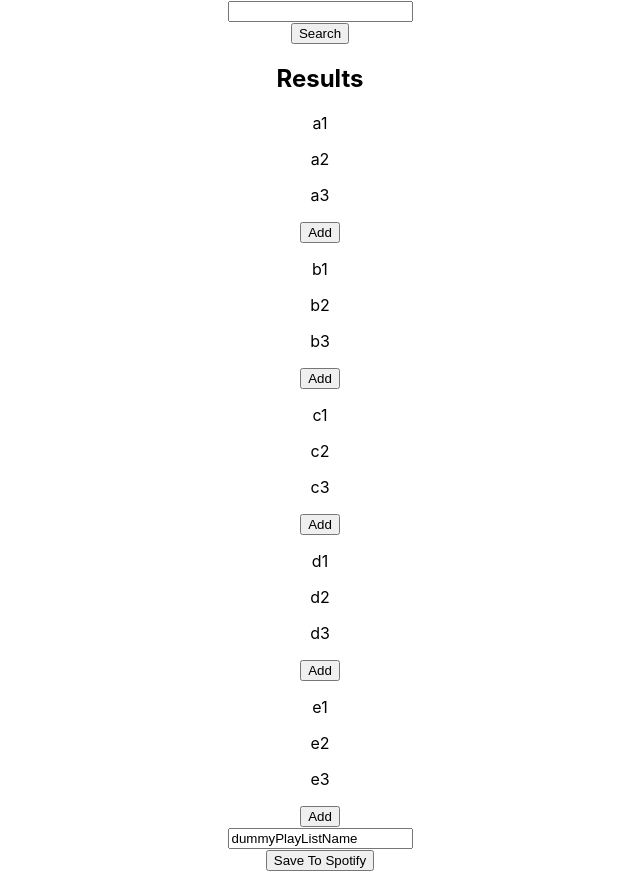
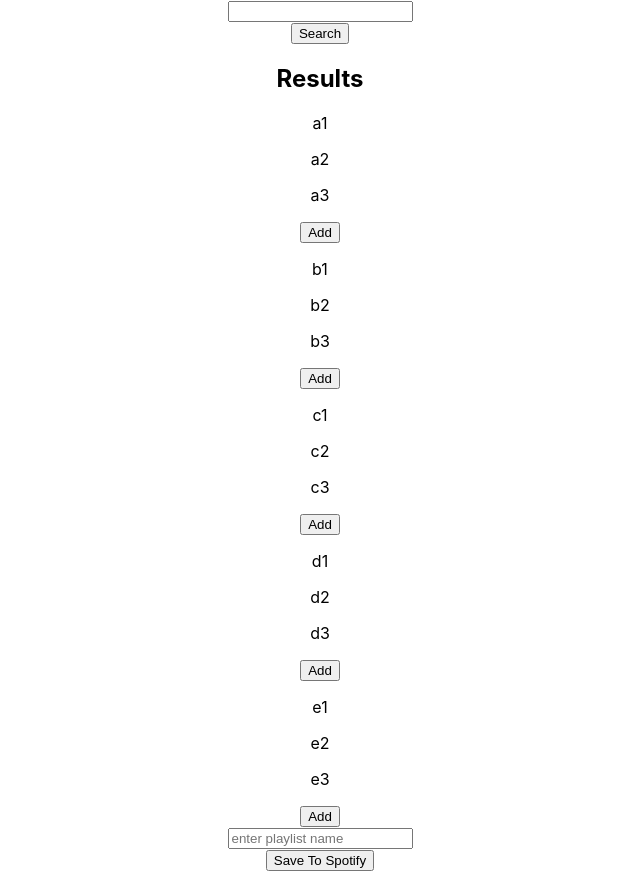
Before and after one commit to techStarZx/jamming, a React (Create React App) app: page / in a window 1280 px wide. Shown: the whole page, without its empty margins (320-960 px from the left). Built offline with nearby package versions, Linux system fonts and the light colour scheme.

Commit message:
Implement Playlist Renaming

```diff
--- a/src/App.js
+++ b/src/App.js
@@ -6,7 +6,7 @@ import { SearchResultsContainer } from './components/SearchResults/SearchResults
 import { PlaylistContainer } from './components/Playlist/PlaylistContainer';
 
 
-function App({ trackListForResults, trackListForPlaylist, playlistName, handleClickAddButton, handleClickRemoveButton }) {
+function App({ trackListForResults, trackListForPlaylist, playlistName, handleClickAddButton, handleClickRemoveButton, handleChangePlaylistNameInput, handleClickSavePlaylistButton }) {
   return (
     <div className="App">
       <SearchBarContainer />
@@ -18,6 +18,8 @@ function App({ trackListForResults, trackListForPlaylist, playlistName, handleCl
         trackList={trackListForPlaylist}
         playlistName={playlistName}
         handleClickRemoveButton={handleClickRemoveButton}
+        handleChangePlaylistNameInput={handleChangePlaylistNameInput}
+        handleClickSavePlaylistButton={handleClickSavePlaylistButton}
      />
     </div>
   );
--- a/src/AppContainer.js
+++ b/src/AppContainer.js
@@ -36,7 +36,7 @@ const dummyTrackList = [
 
 function AppContainer() {
   const [trackListForResults, setTrackListForResults] = useState(dummyTrackList);
-  const [playlistName, setPlayListName] = useState('dummyPlayListName');
+  const [playlistName, setPlayListName] = useState('');
   const [trackListForPlaylist, setTrackListForPlaylist] = useState([]);
 
   function handleClickAddButton(e) {
@@ -45,7 +45,15 @@ function AppContainer() {
 
   function handleClickRemoveButton(e) {
     setTrackListForPlaylist(prev => prev.filter((element, index) => index != e.target.id));
-    };
+    }
+
+  function handleChangePlaylistNameInput(e) {
+    setPlayListName(e.target.value);
+  }
+
+  function handleClickSavePlaylistButton(e) {
+    alert(`You enter playlist name: ${playlistName}`);
+  }
 
   return (
     <App
@@ -54,6 +62,8 @@ function AppContainer() {
       playlistName={playlistName}
       handleClickAddButton={handleClickAddButton}
       handleClickRemoveButton={handleClickRemoveButton}
+      handleChangePlaylistNameInput={handleChangePlaylistNameInput}
+      handleClickSavePlaylistButton={handleClickSavePlaylistButton}
     />
   )
 }
--- a/src/components/Playlist/Playlist.js
+++ b/src/components/Playlist/Playlist.js
@@ -1,16 +1,17 @@
 import React from 'react';
 import {TracklistContainer} from '../Tracklist/TracklistContainer';
 
-function Playlist({ playlistName, trackList, handleClickRemoveButton }) {
+function Playlist({ playlistName, trackList, handleClickRemoveButton, handleChangePlaylistNameInput, handleClickSavePlaylistButton }) {
     return (
         <div className='playlistContainer'>
             <input
                 type='text'
                 placeholder='enter playlist name'
                 value={playlistName}
+                onChange={handleChangePlaylistNameInput}
             />
             <TracklistContainer  trackList = {trackList} buttonText="Remove" handleClickButton={handleClickRemoveButton} />
-            <button>Save To Spotify</button>
+            <button onClick={handleClickSavePlaylistButton}>Save To Spotify</button>
         </div>
     );
 }
--- a/src/components/Playlist/PlaylistContainer.js
+++ b/src/components/Playlist/PlaylistContainer.js
@@ -1,11 +1,13 @@
 import React from "react";
 import { Playlist } from "./Playlist";
 
-function PlaylistContainer({ playlistName, trackList, handleClickRemoveButton }) {
+function PlaylistContainer({ playlistName, trackList, handleClickRemoveButton, handleChangePlaylistNameInput, handleClickSavePlaylistButton }) {
     return <Playlist
     trackList={trackList}
     playlistName={playlistName}
     handleClickRemoveButton={handleClickRemoveButton}
+    handleChangePlaylistNameInput={handleChangePlaylistNameInput}
+    handleClickSavePlaylistButton={handleClickSavePlaylistButton}
  />
 }
 
```
